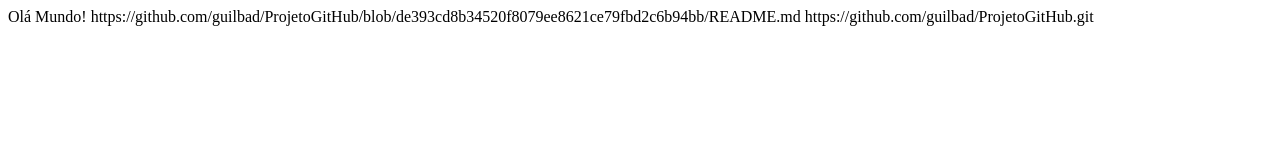
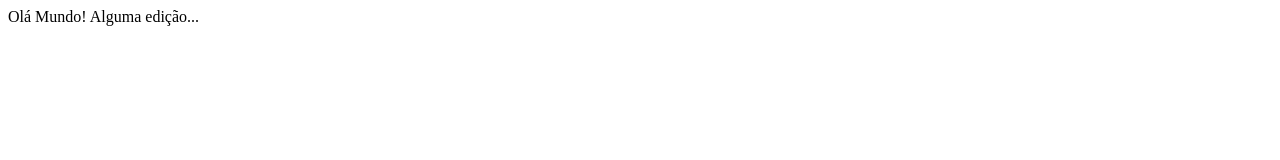
Before and after one commit to guilbad/ProjetoGitHub, a plain HTML site: page index.html in a window 1280 px wide. Drawn offline with Linux system fonts and the light colour scheme.

Commit message:
melhorias no visual

```diff
--- a/index.html
+++ b/index.html
@@ -7,9 +7,10 @@
 </head>
 <body>
 	Olá Mundo!
-	https://github.com/guilbad/ProjetoGitHub/blob/de393cd8b34520f8079ee8621ce79fbd2c6b94bb/README.md
 
-	https://github.com/guilbad/ProjetoGitHub.git
+Alguma edição...
+
+
 
 </body>
 </html>
```
